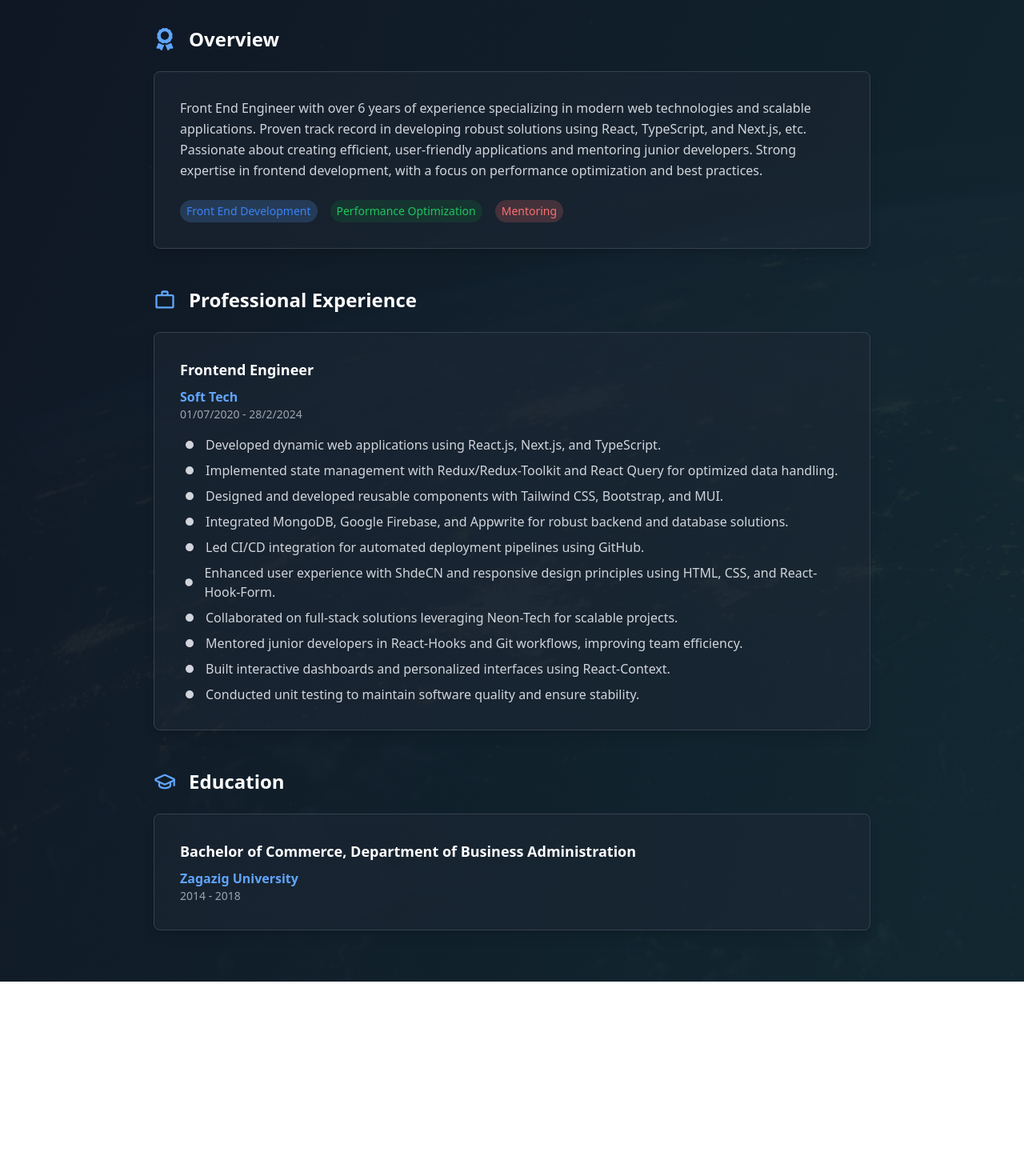
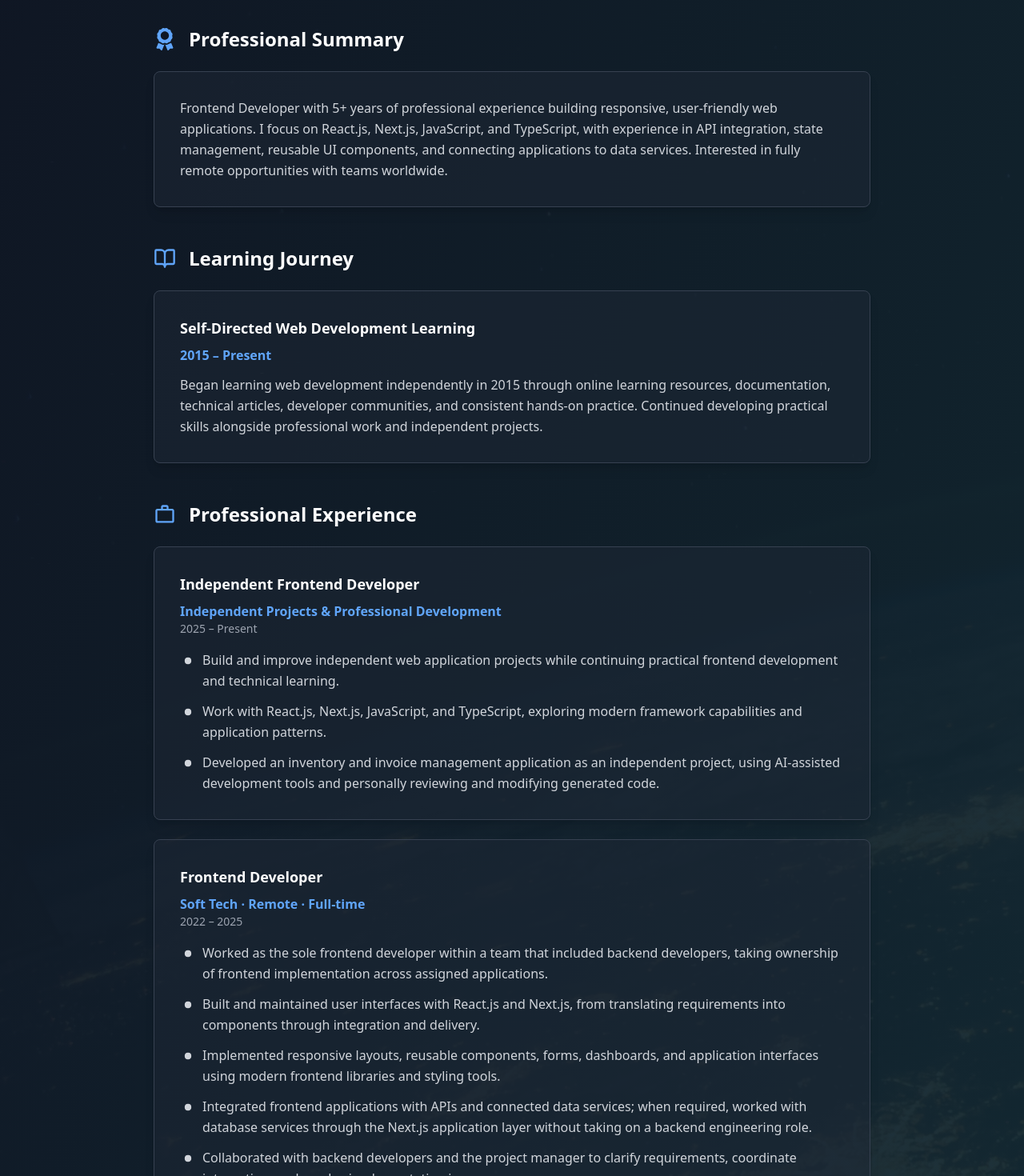
Before and after one commit to ElsayedRapaa/New-Portfolio, a React (Vite) app: page /resume in a window 1280 px wide. Shown: the part 240-1710 px from the top of the page at 80% size. Before the commit the page ends 1467 px from the top, so only its background shows below. Built offline with nearby package versions, Linux system fonts and the light colour scheme.

Commit message:
Update portfolio content and correct professional information

```diff
--- a/src/pages/resume.tsx
+++ b/src/pages/resume.tsx
@@ -1,278 +1,123 @@
 import React from "react";
 import Container from "../components/container";
 import PageTitle from "../components/page-title";
-
 import { FaAward } from "react-icons/fa";
 import { MdWorkOutline } from "react-icons/md";
 import { TbPointFilled } from "react-icons/tb";
-import { LuGraduationCap } from "react-icons/lu";
+import { LuGraduationCap, LuBookOpen } from "react-icons/lu";
 
 const Resume = () => {
+  const experience = [
+    {
+      role: "Independent Frontend Developer",
+      company: "Independent Projects & Professional Development",
+      period: "2025 – Present",
+      points: [
+        "Build and improve independent web application projects while continuing practical frontend development and technical learning.",
+        "Work with React.js, Next.js, JavaScript, and TypeScript, exploring modern framework capabilities and application patterns.",
+        "Developed an inventory and invoice management application as an independent project, using AI-assisted development tools and personally reviewing and modifying generated code."
+      ]
+    },
+    {
+      role: "Frontend Developer",
+      company: "Soft Tech · Remote · Full-time",
+      period: "2022 – 2025",
+      points: [
+        "Worked as the sole frontend developer within a team that included backend developers, taking ownership of frontend implementation across assigned applications.",
+        "Built and maintained user interfaces with React.js and Next.js, from translating requirements into components through integration and delivery.",
+        "Implemented responsive layouts, reusable components, forms, dashboards, and application interfaces using modern frontend libraries and styling tools.",
+        "Integrated frontend applications with APIs and connected data services; when required, worked with database services through the Next.js application layer without taking on a backend engineering role.",
+        "Collaborated with backend developers and the project manager to clarify requirements, coordinate integration, and resolve implementation issues.",
+        "Communicated with the team through Slack and Telegram and focused on delivering assigned work within agreed timelines."
+      ]
+    },
+    {
+      role: "Freelance Frontend Developer",
+      company: "Self-Employed",
+      period: "2020 – 2022",
+      points: [
+        "Completed seven freelance projects through the Freelancer platform, alongside opportunities from developer communities, referrals, and direct contacts.",
+        "Worked with clients on selected projects to understand requirements, clarify expectations, and agree on deliverables.",
+        "Built responsive user interfaces and frontend features, delivered completed work, and handled revisions and follow-up changes."
+      ]
+    }
+  ];
+
   return (
     <div className="py-16">
       <Container>
         <PageTitle title="My Professional Journey" subTitle="Resume" center />
-        <div
-          className="
-            mt-16
-            max-w-4xl
-            mx-auto
-            space-y-12
-            animate-text-to-top
-          "
-        >
-          <div
-            className="
-              space-y-6
-            "
-          >
-            <div
-              className="
-                flex
-                items-center
-                space-x-4
-              "
-            >
+        <div className="mt-16 max-w-4xl mx-auto space-y-12 animate-text-to-top">
+          <section className="space-y-6">
+            <div className="flex items-center space-x-4">
               <FaAward size={28} className="text-blue-400" />
-              <h2 className="text-2xl font-semibold text-white">Overview</h2>
+              <h2 className="text-2xl font-semibold text-white">Professional Summary</h2>
             </div>
-            <div
-              className="
-                border
-                border-gray-700
-                bg-gray-800/50
-                rounded-lg
-                p-8
-                shadow-lg
-              "
-            >
+            <div className="border border-gray-700 bg-gray-800/50 rounded-lg p-8 shadow-lg">
               <p className="leading-relaxed text-gray-300">
-                Front End Engineer with over 6 years of experience specializing
-                in modern web technologies and scalable applications. Proven
-                track record in developing robust solutions using React,
-                TypeScript, and Next.js, etc. Passionate about creating
-                efficient, user-friendly applications and mentoring junior
-                developers. Strong expertise in frontend development, with a
-                focus on performance optimization and best practices.
+                Frontend Developer with 5+ years of professional experience
+                building responsive, user-friendly web applications. I focus
+                on React.js, Next.js, JavaScript, and TypeScript, with
+                experience in API integration, state management, reusable UI
+                components, and connecting applications to data services.
+                Interested in fully remote opportunities with teams worldwide.
               </p>
-              <div
-                className="
-                  flex
-                  flex-wrap
-                  space-x-4
-                  mt-6
-                "
-              >
-                <p className="py-1 px-2 rounded-2xl text-sm bg-blue-400 backdrop-blur-sm bg-opacity-20 text-blue-500">
-                  Front End Development
-                </p>
-                <p className="py-1 px-2 rounded-2xl text-sm bg-green-700 backdrop-blur-sm bg-opacity-20 text-green-500">
-                  Performance Optimization
-                </p>
-                <p className="py-1 px-2 rounded-2xl text-sm bg-red-400 backdrop-blur-sm bg-opacity-20 text-red-400">
-                  Mentoring
-                </p>
-              </div>
             </div>
-          </div>
-          <div className="space-y-6">
+          </section>
+
+          <section className="space-y-6">
+            <div className="flex items-center space-x-4">
+              <LuBookOpen size={28} className="text-blue-400" />
+              <h2 className="text-2xl font-semibold text-white">Learning Journey</h2>
+            </div>
+            <div className="border border-gray-700 bg-gray-800/50 rounded-lg p-8 shadow-lg">
+              <h3 className="text-lg font-semibold text-white">Self-Directed Web Development Learning</h3>
+              <p className="text-blue-400 font-semibold mt-2">2015 – Present</p>
+              <p className="leading-relaxed text-gray-300 mt-3">
+                Began learning web development independently in 2015 through
+                online learning resources, documentation, technical articles,
+                developer communities, and consistent hands-on practice.
+                Continued developing practical skills alongside professional
+                work and independent projects.
+              </p>
+            </div>
+          </section>
+
+          <section className="space-y-6">
             <div className="flex items-center space-x-4">
               <MdWorkOutline size={28} className="text-blue-400" />
-              <h2 className="text-2xl font-semibold text-white">
-                Professional Experience
-              </h2>
+              <h2 className="text-2xl font-semibold text-white">Professional Experience</h2>
             </div>
-            <div
-              className="
-                border
-                border-gray-700
-                bg-gray-800/50
-                rounded-lg
-                p-8
-                max-w-5xl
-                animate-text-to-top
-                shadow-lg
-              "
-            >
-              <h2 className="text-lg font-semibold text-white">
-                Frontend Engineer
-              </h2>
-              <span className="block text-blue-400 font-semibold mt-2">
-                Soft Tech
-              </span>
-              <span className="block text-sm text-gray-400 mb-4">
-                01/07/2020 - 28/2/2024
-              </span>
-              <div
-                className="
-                  space-y-2
-                "
-              >
-                <div
-                  className="
-                    flex
-                    items-center
-                    space-x-2
-                  "
-                >
-                  <TbPointFilled size={24} className="text-gray-300" />
-                  <p className="text-gray-300">
-                    Developed dynamic web applications using React.js, Next.js,
-                    and TypeScript.
-                  </p>
-                </div>
-                <div
-                  className="
-                    flex
-                    items-center
-                    space-x-2
-                  "
-                >
-                  <TbPointFilled size={24} className="text-gray-300" />
-                  <p className="text-gray-300">
-                    Implemented state management with Redux/Redux-Toolkit and
-                    React Query for optimized data handling.
-                  </p>
-                </div>
-                <div
-                  className="
-                    flex
-                    items-center
-                    space-x-2
-                  "
-                >
-                  <TbPointFilled size={24} className="text-gray-300" />
-                  <p className="text-gray-300">
-                    Designed and developed reusable components with Tailwind
-                    CSS, Bootstrap, and MUI.
-                  </p>
-                </div>
-                <div
-                  className="
-                    flex
-                    items-center
-                    space-x-2
-                  "
-                >
-                  <TbPointFilled size={24} className="text-gray-300" />
-                  <p className="text-gray-300">
-                    Integrated MongoDB, Google Firebase, and Appwrite for robust
-                    backend and database solutions.
-                  </p>
-                </div>
-                <div
-                  className="
-                    flex
-                    items-center
-                    space-x-2
-                  "
-                >
-                  <TbPointFilled size={24} className="text-gray-300" />
-                  <p className="text-gray-300">
-                    Led CI/CD integration for automated deployment pipelines
-                    using GitHub.
-                  </p>
-                </div>
-                <div
-                  className="
-                    flex
-                    items-center
-                    space-x-2
-                  "
-                >
-                  <TbPointFilled size={24} className="text-gray-300" />
-                  <p className="text-gray-300">
-                    Enhanced user experience with ShdeCN and responsive design
-                    principles using HTML, CSS, and React-Hook-Form.
-                  </p>
-                </div>
-                <div
-                  className="
-                    flex
-                    items-center
-                    space-x-2
-                  "
-                >
-                  <TbPointFilled size={24} className="text-gray-300" />
-                  <p className="text-gray-300">
-                    Collaborated on full-stack solutions leveraging Neon-Tech
-                    for scalable projects.
-                  </p>
-                </div>
-                <div
-                  className="
-                    flex
-                    items-center
-                    space-x-2
-                  "
-                >
-                  <TbPointFilled size={24} className="text-gray-300" />
-                  <p className="text-gray-300">
-                    Mentored junior developers in React-Hooks and Git workflows,
-                    improving team efficiency.
-                  </p>
-                </div>
-                <div
-                  className="
-                    flex
-                    items-center
-                    space-x-2
-                  "
-                >
-                  <TbPointFilled size={24} className="text-gray-300" />
-                  <p className="text-gray-300">
-                    Built interactive dashboards and personalized interfaces
-                    using React-Context.
-                  </p>
-                </div>
-                <div
-                  className="
-                    flex
-                    items-center
-                    space-x-2
-                  "
-                >
-                  <TbPointFilled size={24} className="text-gray-300" />
-                  <p className="text-gray-300">
-                    Conducted unit testing to maintain software quality and
-                    ensure stability.
-                  </p>
+            {experience.map((item) => (
+              <div key={item.role} className="border border-gray-700 bg-gray-800/50 rounded-lg p-8 shadow-lg">
+                <h3 className="text-lg font-semibold text-white">{item.role}</h3>
+                <span className="block text-blue-400 font-semibold mt-2">{item.company}</span>
+                <span className="block text-sm text-gray-400 mb-4">{item.period}</span>
+                <div className="space-y-3">
+                  {item.points.map((point, index) => (
+                    <div key={index} className="flex items-start space-x-2">
+                      <TbPointFilled size={20} className="text-gray-300 mt-1 shrink-0" />
+                      <p className="text-gray-300 leading-relaxed">{point}</p>
+                    </div>
+                  ))}
                 </div>
               </div>
-            </div>
-          </div>
-          <div className="space-y-6">
+            ))}
+          </section>
+
+          <section className="space-y-6">
             <div className="flex items-center space-x-4">
               <LuGraduationCap size={28} className="text-blue-400" />
               <h2 className="text-2xl font-semibold text-white">Education</h2>
             </div>
-            <div
-              className="
-                border
-                border-gray-700
-                bg-gray-800/50
-                rounded-lg
-                p-8
-                max-w-5xl
-                animate-text-to-top
-                shadow-lg
-              "
-            >
-              <h2
-                className="
-                  text-lg
-                  font-semibold
-                  text-white
-                "
-              >
-                Bachelor of Commerce, Department of Business Administration
-              </h2>
-              <span className="block text-blue-400 font-semibold mt-2">
-                Zagazig University
-              </span>
-              <span className="block text-gray-400 text-sm">2014 - 2018</span>
+            <div className="border border-gray-700 bg-gray-800/50 rounded-lg p-8 shadow-lg">
+              <h3 className="text-lg font-semibold text-white">
+                Bachelor of Commerce, Business Administration
+              </h3>
+              <span className="block text-blue-400 font-semibold mt-2">Zagazig University</span>
+              <span className="block text-gray-400 text-sm">2014 – 2018</span>
             </div>
-          </div>
+          </section>
         </div>
       </Container>
     </div>
```
